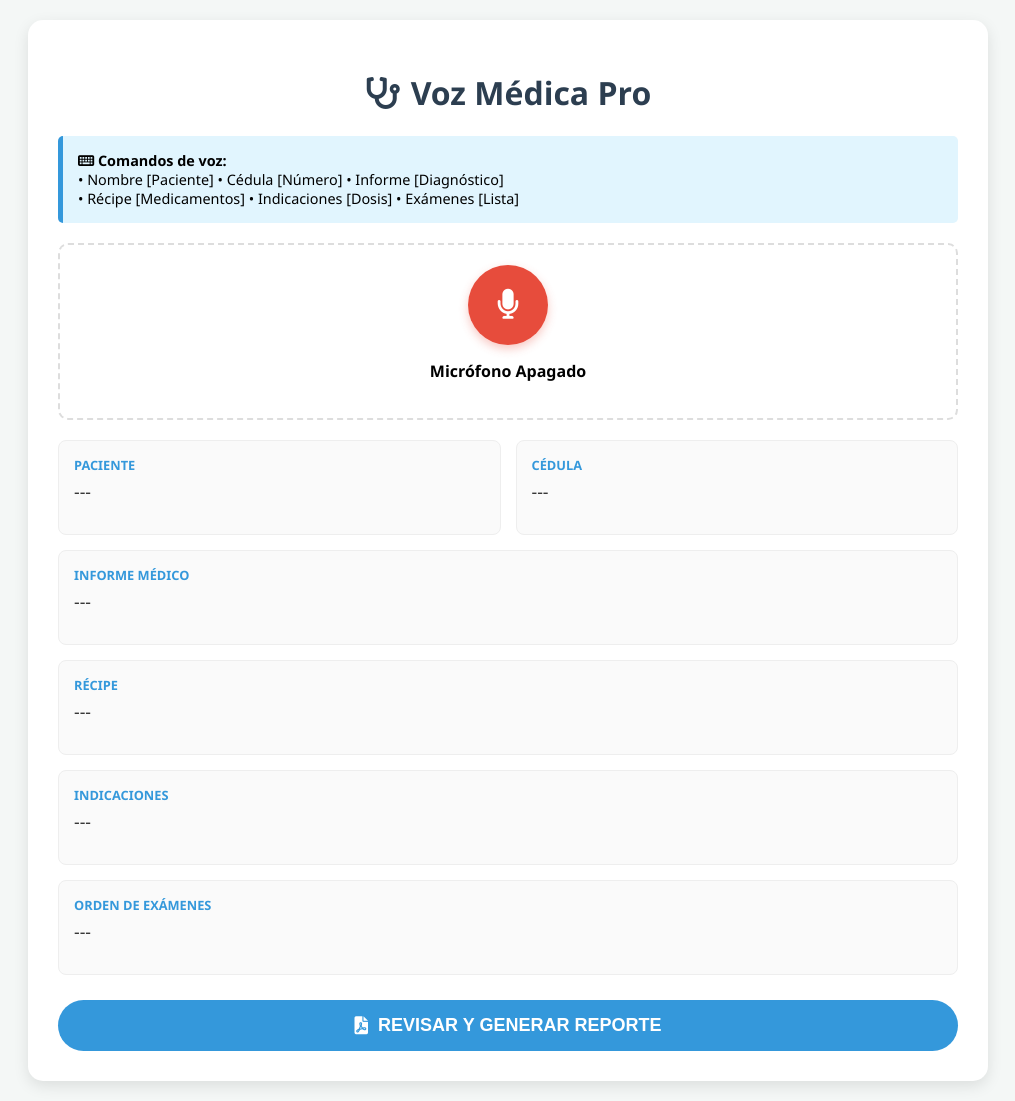
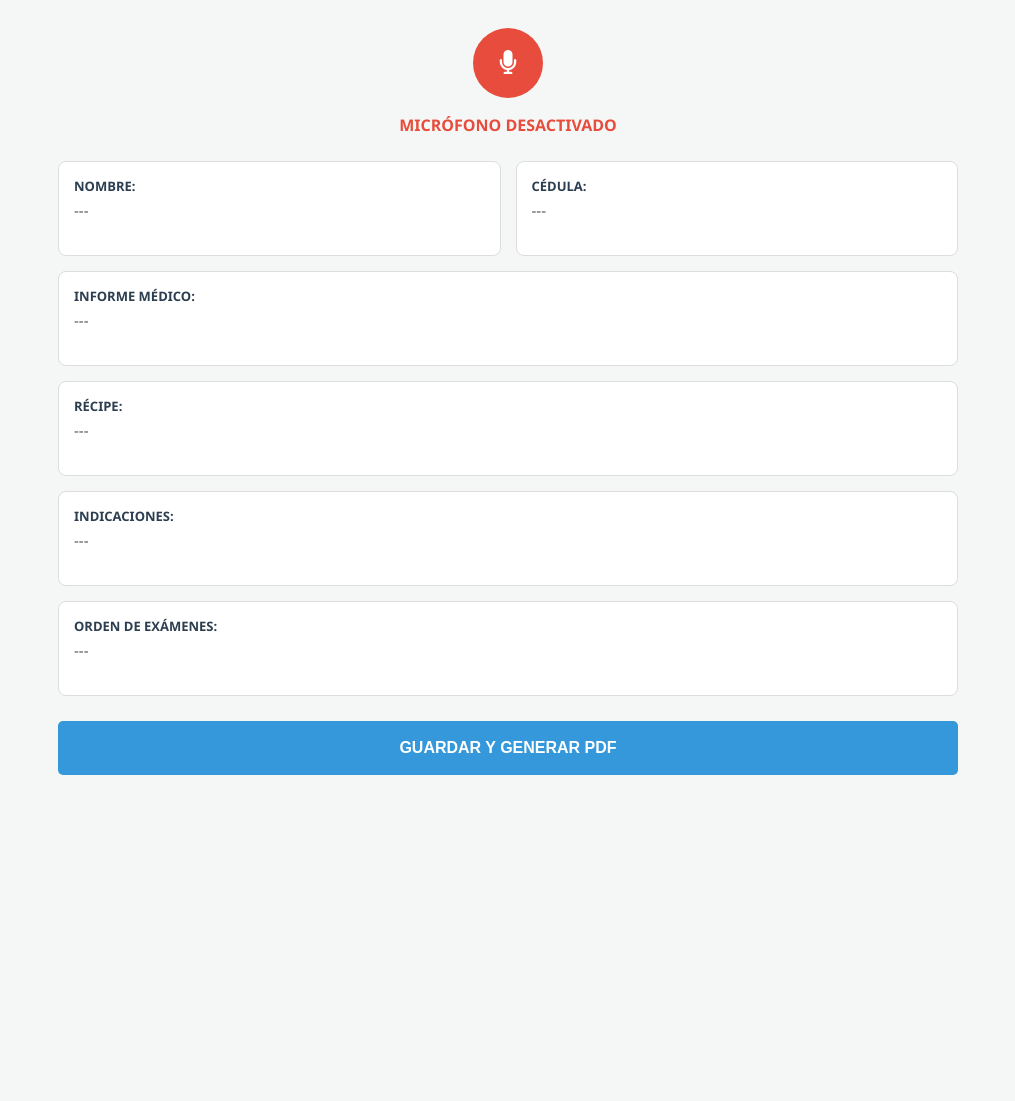
Before and after one commit to YoselinChirinos/voz-medica-app, a Flask app: page / in a window 1280 px wide. Shown: the whole page, without its empty margins (132-1147 px from the left). After the commit the page ends 775 px from the top, so only its background shows below. Run offline with Flask 3, Linux system fonts and the light colour scheme; the visitor is signed in with stand-in values (Sample User, id 1); some libraries are stand-ins or nearby versions.

Commit message:
Add files via upload

```diff
--- a/app.py
+++ b/app.py
@@ -3,12 +3,12 @@ import os
 from supabase import create_client, Client
 
 app = Flask(__name__)
-app.secret_key = os.urandom(24)
+app.secret_key = "clave_fija_para_tu_tesis_2026" # Cambia esto si deseas
 
-# CONFIGURACIÓN DE SEGURIDAD
+# SEGURIDAD: Datos de acceso
 PASSWORD_DOCTOR = "medico20262620"
 
-# CONFIGURACIÓN DE SUPABASE
+# CONEXIÓN SUPABASE (Verifica que estos datos sean los de tu proyecto actual)
 SUPABASE_URL = "https://gzlccjdaxdxrrbaqemgo.supabase.co"
 SUPABASE_KEY = "sb_publishable_Qtzr0MnVTUuMa2_1KoEpFg_bomVqHXI"
 supabase = create_client(SUPABASE_URL, SUPABASE_KEY)
@@ -19,25 +19,14 @@ def login():
         if request.form.get('password') == PASSWORD_DOCTOR:
             session['autenticado'] = True
             return redirect(url_for('index'))
-        else:
-            return '<script>alert("Contraseña incorrecta"); window.location.href="/login";</script>'
-
     return '''
-        <div style="text-align:center; margin-top:100px; font-family:Arial, sans-serif; background-color:#f4f7f6; height:100vh; padding-top:50px;">
-            <div style="background:white; display:inline-block; padding:40px; border-radius:10px; box-shadow: 0 4px 6px rgba(0,0,0,0.1);">
-                <h2 style="color:#2c3e50;">Voz Médica - Acceso Privado</h2>
-                <p style="color:#7f8c8d;">Introduzca la clave para comenzar la consulta</p>
-                <form method="post">
-                    <input type="password" name="password" placeholder="Contraseña" required
-                           style="padding:12px; width:250px; border:1px solid #bdc3c7; border-radius:5px; font-size:16px;">
-                    <br><br>
-                    <button type="submit"
-                            style="padding:12px 30px; background-color:#3498db; color:white; border:none; border-radius:5px; cursor:pointer; font-size:16px; font-weight:bold;">
-                        Entrar al Sistema
-                    </button>
-                </form>
-            </div>
-        </div>
+        <body style="background:#f4f7f6; font-family:sans-serif; text-align:center; padding-top:100px;">
+            <form method="post" style="background:white; display:inline-block; padding:40px; border-radius:10px; border:1px solid #ddd;">
+                <h2>🔒 Acceso Médico</h2>
+                <input type="password" name="password" placeholder="Contraseña" required style="padding:10px; margin-bottom:10px;"><br>
+                <button type="submit" style="background:#e74c3c; color:white; border:none; padding:10px 20px; cursor:pointer;">ENTRAR</button>
+            </form>
+        </body>
     '''
 
 @app.route('/')
@@ -47,20 +36,12 @@ def index():
     return render_template('index.html')
 
 @app.route('/guardar', methods=['POST'])
-def guardar_datos():
+def guardar():
     if not session.get('autenticado'):
         return jsonify({"status": "error"}), 401
     try:
         data = request.json
-        # Guardado completo en la tabla 'consultas'
-        supabase.table('consultas').insert({
-            "paciente": data.get('paciente'),
-            "cedula": data.get('cedula'),
-            "informe": data.get('informe'),
-            "recipe": data.get('recipe'),
-            "indicaciones": data.get('indicaciones'),
-            "examenes": data.get('examenes')
-        }).execute()
+        supabase.table('consultas').insert(data).execute()
         return jsonify({"status": "success"}), 200
     except Exception as e:
         return jsonify({"status": "error", "message": str(e)}), 500
--- a/templates/index.html
+++ b/templates/index.html
@@ -2,171 +2,115 @@
 <html lang="es">
 <head>
     <meta charset="UTF-8">
-    <meta name="viewport" content="width=device-width, initial-scale=1.0">
-    <title>Voz Médica Pro - Dictado</title>
-    <!-- Librerías Necesarias -->
+    <title>Voz Médica - Dashboard</title>
     <script src="https://cdnjs.cloudflare.com/ajax/libs/jspdf/2.5.1/jspdf.umd.min.js"></script>
     <link rel="stylesheet" href="https://cdnjs.cloudflare.com/ajax/libs/font-awesome/6.0.0/css/all.min.css">
+    <style>
+        body { font-family: 'Segoe UI', sans-serif; background-color: #f4f7f6; padding: 20px; }
+        .container { max-width: 900px; margin: auto; }
+        .mic-box { text-align: center; margin-bottom: 25px; }
+        .btn-mic { background: #e74c3c; color: white; border: none; width: 70px; height: 70px; border-radius: 50%; font-size: 24px; cursor: pointer; }
+        .btn-mic.active { background: #2ecc71; box-shadow: 0 0 15px #2ecc71; }
 
-    <style>
-        :root { --primary: #3498db; --dark: #2c3e50; --bg: #f4f7f6; }
-        body { font-family: 'Segoe UI', Arial, sans-serif; background: var(--bg); margin: 0; padding: 20px; }
-        .container { max-width: 900px; margin: auto; background: white; padding: 30px; border-radius: 15px; box-shadow: 0 5px 15px rgba(0,0,0,0.1); }
-        h1 { color: var(--dark); text-align: center; display: flex; align-items: center; justify-content: center; gap: 10px; }
-        .instrucciones { background: #e1f5fe; padding: 15px; border-left: 5px solid var(--primary); border-radius: 5px; margin-bottom: 20px; font-size: 0.9em; }
-        .seccion-dictado { border: 2px dashed #ddd; border-radius: 10px; padding: 20px; margin-bottom: 20px; text-align: center; transition: 0.3s; }
-        .activo { border-color: #e74c3c; background: #fff5f5; }
-        .btn-mic { background: #e74c3c; color: white; border: none; width: 80px; height: 80px; border-radius: 50%; font-size: 30px; cursor: pointer; transition: 0.3s; box-shadow: 0 4px 10px rgba(231, 76, 60, 0.3); }
-        .btn-mic:hover { transform: scale(1.1); }
-        .campos-datos { display: grid; grid-template-columns: 1fr 1fr; gap: 15px; margin-top: 20px; }
-        .campo { background: #fafafa; padding: 15px; border-radius: 8px; border: 1px solid #eee; }
-        .campo label { font-weight: bold; color: var(--primary); display: block; margin-bottom: 5px; text-transform: uppercase; font-size: 0.8em; }
-        .resultado { min-height: 40px; color: #333; font-size: 1.1em; }
-        .btn-finalizar { background: var(--primary); color: white; border: none; padding: 15px 40px; border-radius: 30px; font-size: 18px; font-weight: bold; cursor: pointer; width: 100%; margin-top: 25px; display: flex; align-items: center; justify-content: center; gap: 10px; transition: 0.3s; }
-        .btn-finalizar:hover { background: #2980b9; transform: translateY(-2px); }
+        /* Diseño idéntico a tu imagen */
+        .grid { display: grid; grid-template-columns: 1fr 1fr; gap: 15px; }
+        .card { background: white; padding: 15px; border-radius: 8px; border: 1px solid #ddd; }
+        .card label { font-weight: bold; color: #2c3e50; display: block; margin-bottom: 5px; font-size: 13px; }
+        .content { min-height: 40px; color: #555; font-size: 15px; }
+        .full { grid-column: span 2; }
+
+        .btns { margin-top: 25px; display: flex; flex-direction: column; gap: 10px; }
+        .btn-ready { padding: 18px; border-radius: 5px; border: none; font-weight: bold; cursor: pointer; font-size: 16px; text-align: center; text-decoration: none; }
+        .save-pdf { background: #3498db; color: white; }
+        .wa-btn { background: #25d366; color: white; display: none; }
     </style>
 </head>
 <body>
 
 <div class="container">
-    <h1><i class="fas fa-stethoscope"></i> Voz Médica Pro</h1>
-
-    <div class="instrucciones">
-        <strong><i class="fas fa-keyboard"></i> Comandos de voz:</strong><br>
-        • Nombre [Paciente] • Cédula [Número] • Informe [Diagnóstico]<br>
-        • Récipe [Medicamentos] • Indicaciones [Dosis] • Exámenes [Lista]
+    <div class="mic-box">
+        <button id="start-btn" class="btn-mic"><i class="fas fa-microphone"></i></button>
+        <p id="status" style="color:#e74c3c; font-weight:bold;">MICRÓFONO DESACTIVADO</p>
     </div>
 
-    <div class="seccion-dictado" id="zona-dictado">
-        <button class="btn-mic" id="btn-escuchar"><i class="fas fa-microphone"></i></button>
-        <p id="estado-texto" style="margin-top:15px; font-weight:bold;">Micrófono Apagado</p>
+    <div class="grid">
+        <div class="card"><label>NOMBRE:</label><div id="val-nombre" class="content">---</div></div>
+        <div class="card"><label>CÉDULA:</label><div id="val-cedula" class="content">---</div></div>
+        <div class="card full"><label>INFORME MÉDICO:</label><div id="val-informe" class="content">---</div></div>
+        <div class="card full"><label>RÉCIPE:</label><div id="val-recipe" class="content">---</div></div>
+        <div class="card full"><label>INDICACIONES:</label><div id="val-indicaciones" class="content">---</div></div>
+        <div class="card full"><label>ORDEN DE EXÁMENES:</label><div id="val-examenes" class="content">---</div></div>
     </div>
 
-    <div class="campos-datos">
-        <div class="campo"><label>Paciente</label><div id="nombre-paciente" class="resultado">---</div></div>
-        <div class="campo"><label>Cédula</label><div id="cedula-paciente" class="resultado">---</div></div>
-        <div class="campo" style="grid-column: span 2;"><label>Informe Médico</label><div id="campo-informe" class="resultado">---</div></div>
-        <div class="campo" style="grid-column: span 2;"><label>Récipe</label><div id="campo-recipe" class="resultado">---</div></div>
-        <div class="campo" style="grid-column: span 2;"><label>Indicaciones</label><div id="campo-indicaciones" class="resultado">---</div></div>
-        <div class="campo" style="grid-column: span 2;"><label>Orden de Exámenes</label><div id="campo-examenes" class="resultado">---</div></div>
+    <div class="btns">
+        <button onclick="procesarTodo()" class="btn-ready save-pdf">GUARDAR Y GENERAR PDF</button>
+        <a id="link-wa" href="#" class="btn-ready wa-btn" target="_blank">ENVIAR POR WHATSAPP</a>
     </div>
-
-    <button class="btn-finalizar" onclick="enviarYGenerarPDF()">
-        <i class="fas fa-file-pdf"></i> REVISAR Y GENERAR REPORTE
-    </button>
 </div>
 
 <script>
-    // Lógica de Reconocimiento de Voz
-    const btnEscuchar = document.getElementById('btn-escuchar');
-    const estadoTexto = document.getElementById('estado-texto');
-    const zonaDictado = document.getElementById('zona-dictado');
-
     const recognition = new (window.SpeechRecognition || window.webkitSpeechRecognition)();
     recognition.lang = 'es-ES';
     recognition.continuous = true;
-    recognition.interimResults = false;
 
-    btnEscuchar.onclick = () => {
-        if (btnEscuchar.classList.contains('grabando')) {
-            recognition.stop();
-        } else {
-            recognition.start();
-        }
+    document.getElementById('start-btn').onclick = function() {
+        if(this.classList.contains('active')) { recognition.stop(); }
+        else { recognition.start(); }
     };
 
     recognition.onstart = () => {
-        btnEscuchar.classList.add('grabando');
-        estadoTexto.innerText = "Escuchando... hable ahora";
-        zonaDictado.classList.add('activo');
+        document.getElementById('start-btn').classList.add('active');
+        document.getElementById('status').innerText = "ESCUCHANDO...";
     };
 
     recognition.onend = () => {
-        btnEscuchar.classList.remove('grabando');
-        estadoTexto.innerText = "Micrófono Apagado";
-        zonaDictado.classList.remove('activo');
+        document.getElementById('start-btn').classList.remove('active');
+        document.getElementById('status').innerText = "MICRÓFONO DESACTIVADO";
     };
 
     recognition.onresult = (event) => {
-        const texto = event.results[event.results.length - 1][0].transcript.toLowerCase();
-        console.log("Dictado:", texto);
-
-        if (texto.includes("nombre")) document.getElementById('nombre-paciente').innerText = texto.replace("nombre", "").trim();
-        if (texto.includes("cédula")) document.getElementById('cedula-paciente').innerText = texto.replace("cédula", "").trim();
-        if (texto.includes("informe")) document.getElementById('campo-informe').innerText = texto.replace("informe", "").trim();
-        if (texto.includes("récipe")) document.getElementById('campo-recipe').innerText = texto.replace("récipe", "").trim();
-        if (texto.includes("indicaciones")) document.getElementById('campo-indicaciones').innerText = texto.replace("indicaciones", "").trim();
-        if (texto.includes("exámenes")) document.getElementById('campo-examenes').innerText = texto.replace("exámenes", "").trim();
+        const text = event.results[event.results.length - 1][0].transcript.toLowerCase();
+        if(text.includes("nombre")) document.getElementById('val-nombre').innerText = text.split("nombre")[1].trim();
+        if(text.includes("cédula")) document.getElementById('val-cedula').innerText = text.split("cédula")[1].trim();
+        if(text.includes("informe")) document.getElementById('val-informe').innerText = text.split("informe")[1].trim();
+        if(text.includes("récipe")) document.getElementById('val-recipe').innerText = text.split("récipe")[1].trim();
+        if(text.includes("indicaciones")) document.getElementById('val-indicaciones').innerText = text.split("indicaciones")[1].trim();
+        if(text.includes("exámenes")) document.getElementById('val-examenes').innerText = text.split("exámenes")[1].trim();
     };
 
-    // Lógica Final: Guardar en Supabase y Generar PDF
-    function enviarYGenerarPDF() {
+    async function procesarTodo() {
         const datos = {
-            paciente: document.getElementById('nombre-paciente').innerText,
-            cedula: document.getElementById('cedula-paciente').innerText,
-            informe: document.getElementById('campo-informe').innerText,
-            recipe: document.getElementById('campo-recipe').innerText,
-            indicaciones: document.getElementById('campo-indicaciones').innerText,
-            examenes: document.getElementById('campo-examenes').innerText
+            paciente: document.getElementById('val-nombre').innerText,
+            cedula: document.getElementById('val-cedula').innerText,
+            informe: document.getElementById('val-informe').innerText,
+            recipe: document.getElementById('val-recipe').innerText,
+            indicaciones: document.getElementById('val-indicaciones').innerText,
+            examenes: document.getElementById('val-examenes').innerText
         };
 
-        fetch('/guardar', {
+        const response = await fetch('/guardar', {
             method: 'POST',
             headers: {'Content-Type': 'application/json'},
             body: JSON.stringify(datos)
-        })
-        .then(res => res.json())
-        .then(res => {
-            if (res.status === "success") {
-                alert("✅ ¡Éxito! Consulta guardada en la base de datos.");
+        });
 
-                const { jsPDF } = window.jspdf;
-                const doc = new jsPDF();
+        if(response.ok) {
+            alert("Guardado exitoso");
 
-                // Página 1: Encabezado e Informe
-                doc.setFontSize(20);
-                doc.setTextColor(52, 152, 219);
-                doc.text("VOZ MÉDICA PRO - REPORTE", 105, 20, { align: "center" });
+            // Generar PDF
+            const { jsPDF } = window.jspdf;
+            const doc = new jsPDF();
+            doc.text("CONSULTA MÉDICA", 10, 10);
+            doc.text(`Nombre: ${datos.paciente}`, 10, 20);
+            doc.text(`Informe: ${datos.informe}`, 10, 30, {maxWidth: 180});
+            doc.save("Reporte.pdf");
 
-                doc.setFontSize(12);
-                doc.setTextColor(0, 0, 0);
-                doc.text(`Paciente: ${datos.paciente}`, 20, 40);
-                doc.text(`Cédula: ${datos.cedula}`, 140, 40);
-
-                doc.setFont("helvetica", "bold");
-                doc.text("INFORME MÉDICO:", 20, 60);
-                doc.setFont("helvetica", "normal");
-                doc.text(datos.informe, 20, 70, { maxWidth: 170 });
-
-                doc.setFont("helvetica", "bold");
-                doc.text("RÉCIPE:", 20, 130);
-                doc.setFont("helvetica", "normal");
-                doc.text(datos.recipe, 20, 140, { maxWidth: 170 });
-
-                // Página 2: Plan y Exámenes
-                doc.addPage();
-                doc.setFontSize(18);
-                doc.text("PLAN Y TRATAMIENTO", 105, 20, { align: "center" });
-
-                doc.setFontSize(12);
-                doc.setFont("helvetica", "bold");
-                doc.text("INDICACIONES:", 20, 40);
-                doc.setFont("helvetica", "normal");
-                doc.text(datos.indicaciones, 20, 50, { maxWidth: 170 });
-
-                if (datos.examenes.length > 5) {
-                    doc.setFont("helvetica", "bold");
-                    doc.text("ÓRDEN DE EXÁMENES:", 20, 120);
-                    doc.setFont("helvetica", "normal");
-                    doc.text(datos.examenes, 20, 130, { maxWidth: 170 });
-                }
-
-                doc.save(`Consulta_${datos.paciente}.pdf`);
-            }
-        })
-        .catch(err => alert("❌ Error: " + err));
+            // Mostrar WhatsApp
+            const wa = document.getElementById('link-wa');
+            wa.href = `https://wa.me/?text=*CONSULTA*%0A*Nombre:* ${datos.paciente}%0A*Informe:* ${datos.informe}`;
+            wa.style.display = "block";
+        }
     }
 </script>
-
 </body>
 </html>
```
